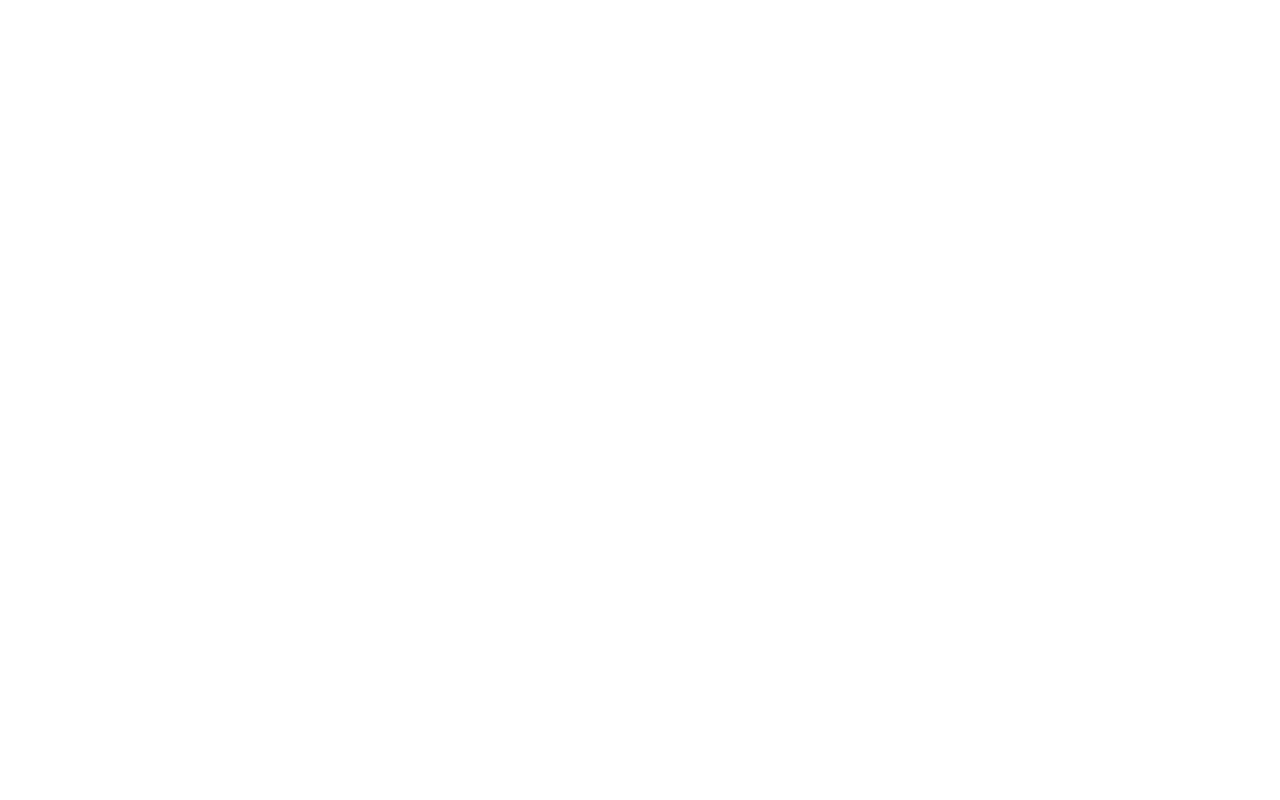
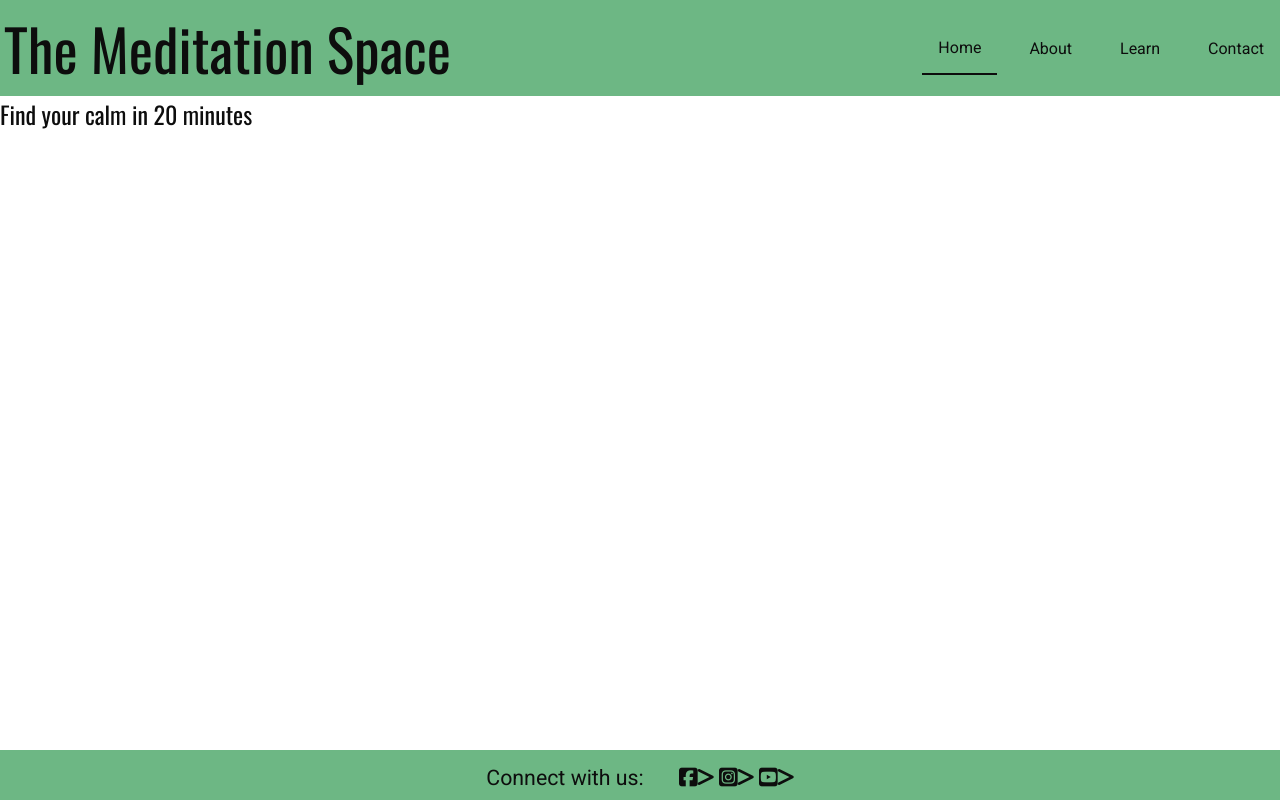
Before and after one commit to GBell94/Meditation-Space, a plain HTML site: page index.html in a window 1280 px wide. Drawn offline with nearby package versions, Linux system fonts and the light colour scheme.

Commit message:
Add header and footer structure for home page

```diff
--- a/assets/css/style.css
+++ b/assets/css/style.css
@@ -0,0 +1,155 @@
+/* import google fonts */
+
+@import url('https://fonts.googleapis.com/css2?family=Oswald&family=Roboto&display=swap');
+
+/* General styling */
+
+* {
+    margin: 0;
+    padding: 0;
+    box-sizing: border-box;
+    border: 0;
+}
+
+body {
+    font-family: Roboto, sans-serif;
+    font-weight: 300;
+    color: #0d0d0d;
+}
+
+h1 {
+    font-family: Oswald, sans-serif;
+    font-weight: 500;
+    color: #0d0d0d;
+}
+
+h2 {
+    font-family: Oswald, sans-serif;
+    font-weight: 400;
+    color: #0d0d0d;
+}
+a {
+    text-decoration: none;
+    color: inherit;
+}
+
+header {
+    background-color: #6db784;
+    width: 100%;
+    top: 0;
+    left: 0;
+}
+
+footer {
+    background-color: #6db784;
+    text-align: center;
+    font-size: 16pt;
+    width: 100%;
+    height: 50px;
+    position: fixed;
+    bottom: 0;
+  }
+
+
+/* Setting up the navigation bar */
+
+.menuwrap {
+    height: 6rem;
+    display: flex;
+    align-items: center;
+    padding: 0, 1rem;
+}
+
+.listitem {
+    margin-left: 1rem;
+    padding: 1rem;
+}
+
+.firstitem {
+    margin-right: auto;
+    padding-left: 0.25rem;
+    font-size: 180%;
+}
+
+.menuwrap a:hover {
+    color: #fff;
+    border-bottom: 2px solid #0d0d0d;
+  }
+
+  .active {
+    border-bottom: 2px solid #0d0d0d;
+  }
+
+
+  /* style social media icons in footer */
+
+  .social-networks > span, ul {
+    display: inline-block;
+    margin: 10px;
+    padding: 5px;
+}
+
+.social-icons > li {
+    display: inline;
+}
+
+
+
+ /* styling the contact form */
+
+ .contact-form {
+    display: flex;
+    flex-direction: column;
+    max-width: 650px;
+    padding: 20px;
+    background-color: #fef9f8;
+    margin: 20px auto;
+    opacity: .9;
+}
+
+.contact-form h2 {
+    padding-bottom: 10px;
+    text-align: center;
+    font-size: 250%;
+}
+
+.contact-form h3 {
+    text-align: left;
+    padding-bottom: 10px;
+}
+
+.text-input {
+    margin-top: 5px;
+    margin-bottom: 5px;
+    padding: 10px;
+    border: 1px, solid, #0d0d0d;
+    font-family: Roboto, sans-serif;
+}
+
+textarea {
+    margin-bottom: 10px;
+    padding: 10px;
+    border: 1px solid #0d0d0d;
+    resize: none;
+    font-family: Roboto, sans-serif;
+    font-size: 80%;
+}
+
+.submit-button {
+    background-color: #6db784;
+    color: #0d0d0d;
+    border: 1px, solid, #0d0d0d;
+    padding: 5px;
+    font-family: Roboto, sans-serif;
+    font-size: 100%;
+    text-transform: uppercase;
+    text-align: center;
+    font-weight: 600;
+    width: 50%;
+    align-self: center;
+}
+
+.submit-button:hover {
+    background-color: #0d0d0d;
+    color:#fff;
+}
--- a/index.html
+++ b/index.html
@@ -9,3 +9,50 @@
     <link rel="stylesheet" href="assets/css/style.css">
     <title>The Meditation Space</title>
 </head>
+
+<body>
+
+    <header>
+
+        <div class="menuwrap">
+            <a href="index.html" class="firstitem"><h1>The Meditation Space</h1></a>
+            <a href="index.html" class="active listitem">Home</a>
+            <a href="#" class="listitem">About</a>
+            <a href="#" class="listitem">Learn</a>
+            <a href="#" class="listitem">Contact</a>
+        </div>
+    </header>
+
+    <div class="text-wrapper">
+        <div class="cover-text">
+            <h2>Find your calm in 20 minutes</h2>
+        </div>
+    </div>
+
+
+<footer>
+    <div class="social-networks">
+
+        <span>Connect with us:</span>
+
+        <ul class="social-icons">
+            <li>
+                <a href="https://facebook.com" target="_blank" rel="noopener" aria-label="Visit our Facebook page (opens in a new tab)" <i class="fab fa-facebook-square"></i>></a>
+            </li>
+            <li>
+                <a href="https://instagram.com" target="_blank" rel="noopener" aria-label="Visit our Instagram page (opens in a new tab)" <i class="fab fa-instagram-square"></i>></a>
+            </li>
+            <li>
+                <a href="https://youtube.com" target="_blank" rel="noopener" aria-label="Visit our YouTube page (opens in a new tab)" <i class="fab fa-youtube-square"></i>></a>
+            </li>
+        </ul>
+
+    </div>
+
+</footer>
+
+    <!--font awesome script -->
+
+    <script src="https://kit.fontawesome.com/84e9ee9624.js" crossorigin="anonymous"></script>
+</body>
+</html>
```
